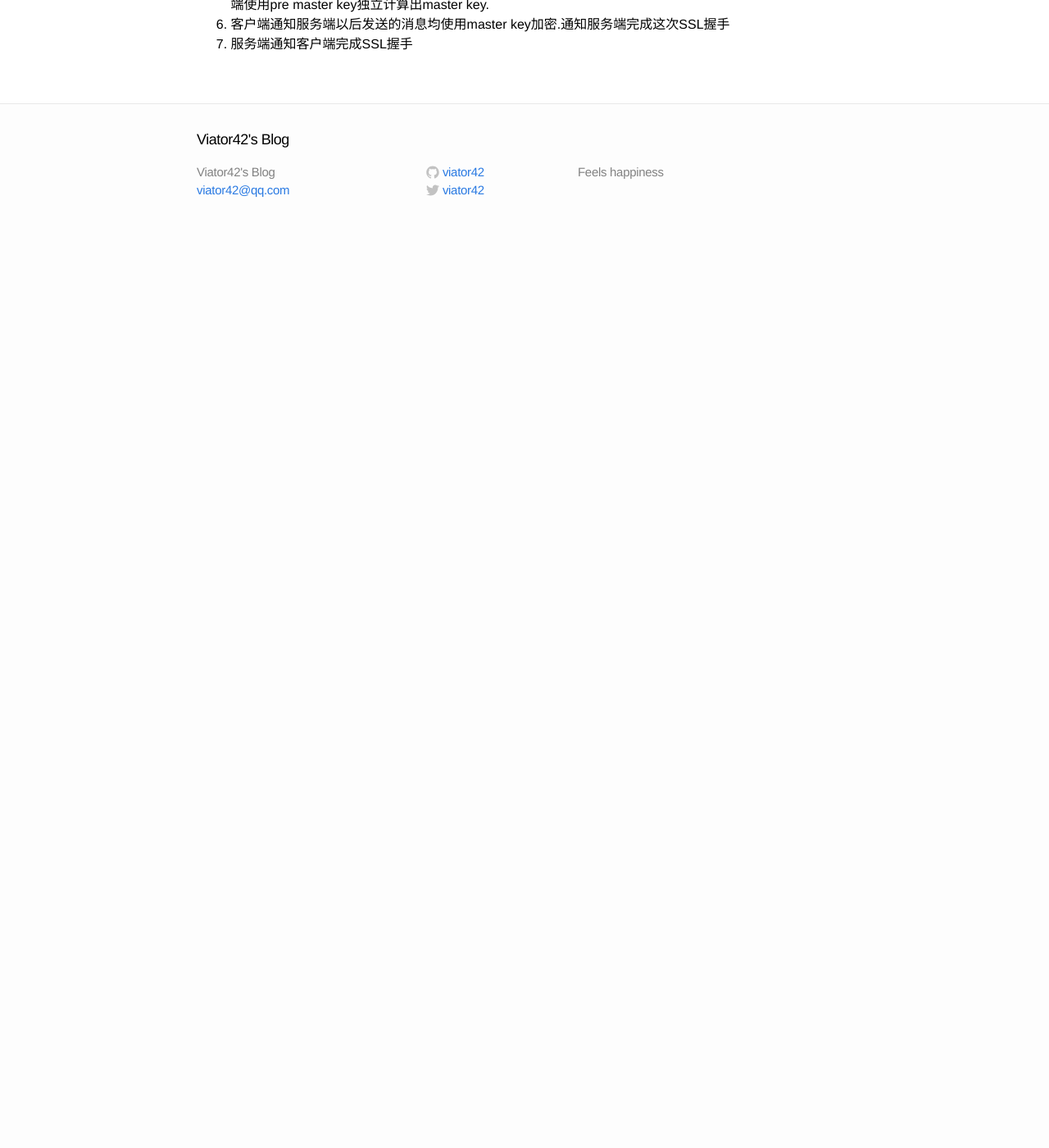
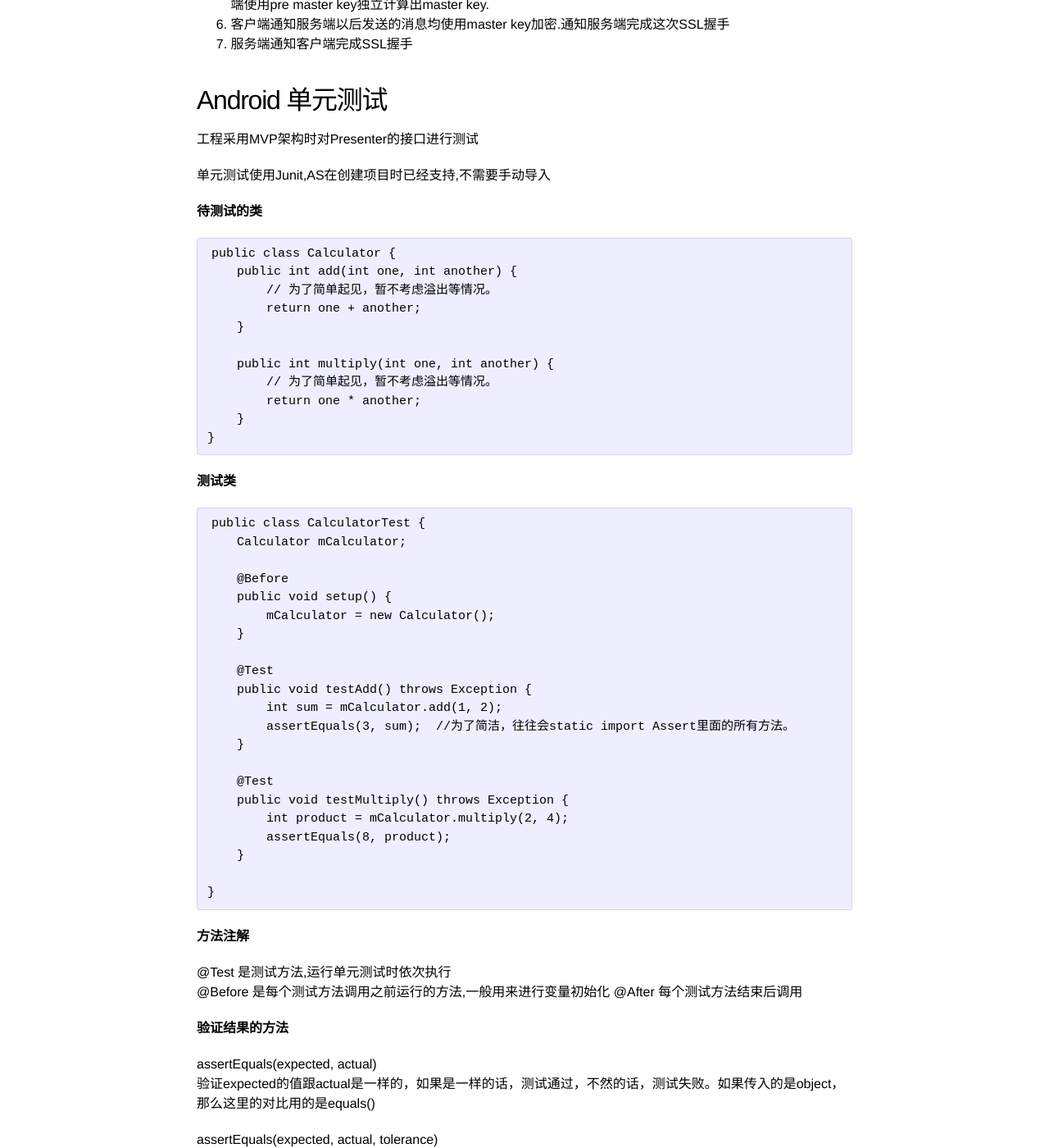
Before and after one commit to viator42/viator42.github.io, a Jekyll site: the page built from _posts/2014-4-4-android-note.markdown, in a window 1280 px wide and 1400 px high, scrolled down 44464 px. Shown: the whole window at 82% size. Built offline with Jekyll 4.4.1, drawn with Linux system fonts in a browser that asks for light colours; before the commit the page ends 44753 px from its top, so only the background shows below that; some of the changed text lies outside the part shown.

Commit message:
update note

```diff
--- a/_posts/2014-4-4-android-note.markdown
+++ b/_posts/2014-4-4-android-note.markdown
@@ -1822,3 +1822,82 @@ __重载方法__
 5. 如果服务器要求验证客户端身份,则检查客户端的CA证书是否可信,如果不在可信列表中则结束会话.检查通过后服务器用私钥解密收到的预备主密码(pre master key),并生成本次会话的主密码(master key).客户端与服务端使用pre master key独立计算出master key.
 6. 客户端通知服务端以后发送的消息均使用master key加密.通知服务端完成这次SSL握手
 7. 服务端通知客户端完成SSL握手
+
+## Android 单元测试
+
+工程采用MVP架构时对Presenter的接口进行测试
+
+单元测试使用Junit,AS在创建项目时已经支持,不需要手动导入
+
+__待测试的类__
+
+    public class Calculator {
+        public int add(int one, int another) {
+            // 为了简单起见，暂不考虑溢出等情况。
+            return one + another;
+        }
+
+        public int multiply(int one, int another) {
+            // 为了简单起见，暂不考虑溢出等情况。
+            return one * another;
+        }
+    }
+
+__测试类__
+
+    public class CalculatorTest {
+        Calculator mCalculator;
+
+        @Before
+        public void setup() {
+            mCalculator = new Calculator();
+        }
+
+        @Test
+        public void testAdd() throws Exception {
+            int sum = mCalculator.add(1, 2);
+            assertEquals(3, sum);  //为了简洁，往往会static import Assert里面的所有方法。
+        }
+
+        @Test
+        public void testMultiply() throws Exception {
+            int product = mCalculator.multiply(2, 4);
+            assertEquals(8, product);
+        }
+
+    }
+
+__方法注解__
+
+@Test 是测试方法,运行单元测试时依次执行
+@Before 是每个测试方法调用之前运行的方法,一般用来进行变量初始化
+@After 每个测试方法结束后调用
+
+__验证结果的方法__
+
+assertEquals(expected, actual)
+验证expected的值跟actual是一样的，如果是一样的话，测试通过，不然的话，测试失败。如果传入的是object，那么这里的对比用的是equals()
+
+assertEquals(expected, actual, tolerance)
+这里传入的expected和actual是float或double类型的，大家知道计算机表示浮点型数据都有一定的偏差，所以哪怕理论上他们是相等的，但是用计算机表示出来则可能不是，所以这里运行传入一个偏差值。如果两个数的差异在这个偏差值之内，则测试通过，否者测试失败。
+
+assertTrue(boolean condition)
+验证contidion的值是true
+
+assertFalse(boolean condition)
+验证contidion的值是false
+
+assertNull(Object obj)
+验证obj的值是null
+
+assertNotNull(Object obj)
+验证obj的值不是null
+
+assertSame(expected, actual)
+验证expected和actual是同一个对象，即指向同一个对象
+
+assertNotSame(expected, actual)
+验证expected和actual不是同一个对象，即指向不同的对象
+
+fail()
+让测试方法失败
```
